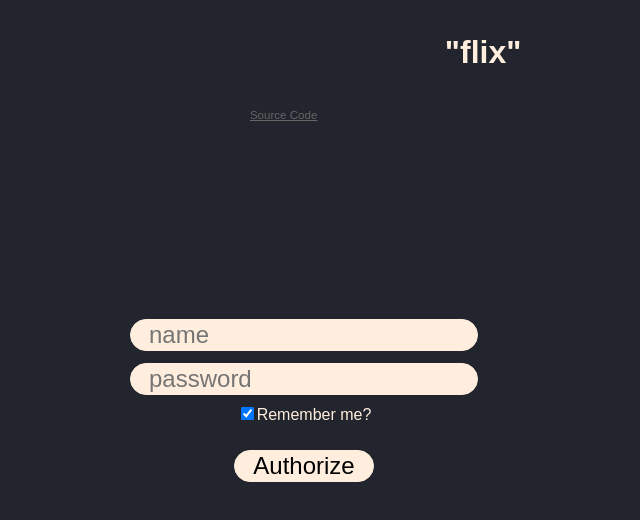
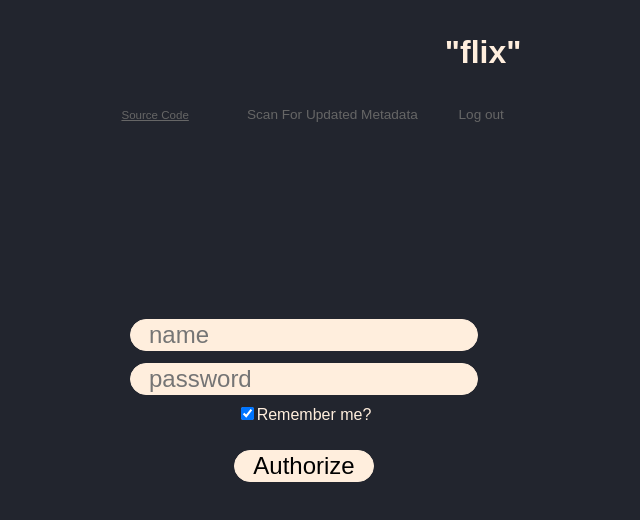
Before and after one commit to dscottboggs/flix-webui, a React (Create React App) app: page / in a window 1280 px wide. Shown: the top 520 px of the page, without its empty margins (336-976 px from the left). Built offline with nearby package versions, Linux system fonts and the light colour scheme.

Commit message:
Added logout flow

```diff
--- a/src/App.js
+++ b/src/App.js
@@ -18,6 +18,10 @@ export default class App extends Component {
     this.VideoWasSelected  = this.VideoWasSelected.bind(this)
     this.backButtonClicked = this.backButtonClicked.bind(this)
     this.authorizationReceived = this.authorizationReceived.bind(this)
+    this.deauthorize = this.deauthorize.bind(this)
+    this.getCookie = this.getCookie.bind(this)
+    this.setCookie = this.setCookie.bind(this)
+    this.deleteCookie = this.deleteCookie.bind(this)
     this.state = {
       auth: this.getCookie(),
       playing: null,
@@ -34,9 +38,16 @@ export default class App extends Component {
     this.setState({auth: json.token})
   }
 
+  deauthorize() {
+    this.deleteCookie()
+    window.location.reload()
+  }
+
   getCookie(cookies) {
     if (cookies) {
-      let c = cookies.filter(cookie=>cookie.startsWith('token'))
+      let c = cookies
+        .map(c=>c.trim())
+        .filter(cookie=>cookie.startsWith('token'))
       return c.length? c[0].split('=', 2) : null
     }
     cookies = document.cookie.split(';')
@@ -52,7 +63,7 @@ export default class App extends Component {
   }
 
   deleteCookie(value) {
-    document.cookie = 'token=' + value + ';expires=' + new Date().toUTCString() + ';path=/'
+    document.cookie = (value || 'token=' + this.state.auth) + ';expires=' + new Date().toUTCString() + ';path=/'
   }
 
   VideoWasSelected(identifier) {
@@ -88,7 +99,7 @@ export default class App extends Component {
             </div>
           </div>
         </div>
-        <Footer />
+        <Footer LogoutCallback={this.deauthorize} AuthToken={this.state.auth}/>
       </div>
     )
   }
--- a/src/Footer.js
+++ b/src/Footer.js
@@ -3,59 +3,78 @@
 
 // Please see LICENSE.md for terms of use and modification
 
-import React from 'react';
-import './Footer.css';
+import React from 'react'
+import PropTypes from 'prop-types'
+import { Flash } from './misc'
+import './Footer.css'
 
 
 // A regular <a> link with an href and text provided in the constructor.
 class Link {
   constructor(address, text) {
-    this.address = address;
-    this.text = text;
+    this.address = address
+    this.text = text
   }
-  get addr() { return this.address; }
+  get addr() { return this.address }
   get href() {
     return ( <div className="Footer Footer-link"
-                key={this.address}>
-              <a href={this.address} className="Footer-link">{this.text}</a>
-            </div>
-    );
+                  key={this.address}>
+      <a href={this.address} className="Footer-link">{this.text}</a>
+    </div>
+    )
   }
-  get asHTML() { return this.href; }
+  asHTML() { return this.href }
 }
 // BackgroundLink is actually a div  which performs an XHR onClick, not an <a>
 // tag at all. An optional "go" function will be called in place of the XHR
 // onClick.
 class BackgroundLink extends Link {
   constructor(address, text, gofunc) {
-    super(address, text);
-    if( gofunc ) this.go = gofunc;
-    this.go = this.go.bind(this);
+    super(address, text)
+    if( gofunc ) this.go = gofunc
+    this.go = this.go.bind(this)
   }
-  go() {
-    let req = new XMLHttpRequest();
-    req.open('GET', process.env.PUBLIC_URL + this.address);
-    req.send();
+  go(token) {
+    fetch(this.address, {headers: {'x-token': token}})
+      .then(Flash.INFO(this.text + ' done.'))
+      .catch(e => Flash.ERROR(this.text + ' ' + e))
   }
-  get asHTML() {
-    return (<div className="Footer Footer-link"
-                 onClick={ ()=>this.go()}
-                 key={this.address}/>
-    );
+  asHTML(token) {
+    return (
+      <div className="Footer Footer-link"
+           onClick={ ()=>this.go(token)}
+           key={this.address}> {this.text}
+      </div>
+    )
   }
 }
 
-const links = [
-  new Link("https://gitlab.com/dscottboggs/goMediaServer", "Source Code"),
-  new BackgroundLink('/scan', "Scan For Updated Metadata")
-];
+let links = [
+  new Link('https://gitlab.com/dscottboggs/goMediaServer', 'Source Code'),
+  new BackgroundLink('/scan', 'Scan For Updated Metadata')
+]
 
 export default class Footer extends React.Component {
+  constructor(props) {
+    super(props)
+    links.push(this.logout)
+  }
+  get logout() {
+    return new BackgroundLink('/sign_out', 'Log out', this.props.LogoutCallback)
+  }
+  get links() {
+    return links.map( link => link.asHTML(this.props.AuthToken) )
+  }
   render() {
     return (
       <div className="Footer" id="Footer-parent">
-        { links.map( link => link.asHTML ) }
+        { this.links }
       </div>
-    );
+    )
   }
 }
+
+Footer.propTypes = {
+  LogoutCallback: PropTypes.func.isRequired,
+  AuthToken: PropTypes.string.isRequired
+}
```
